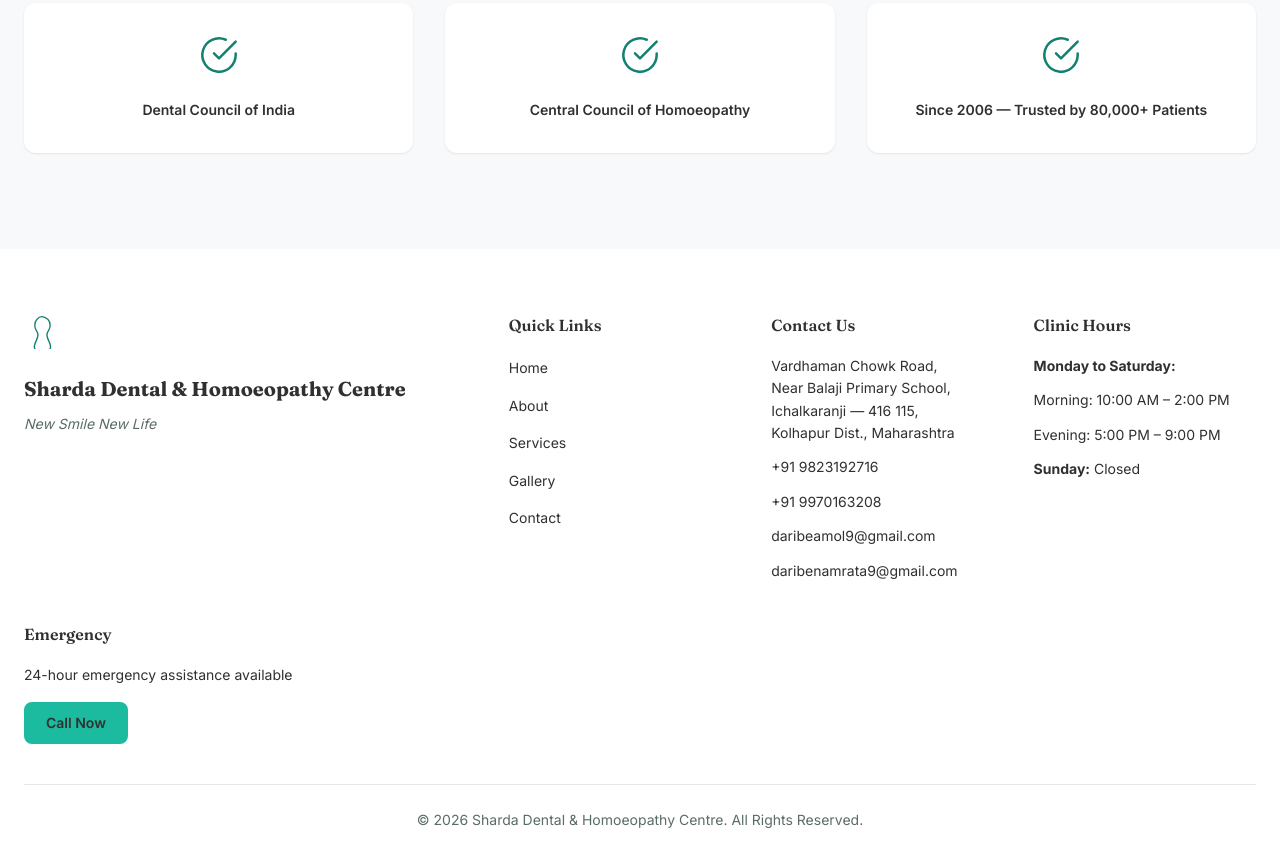
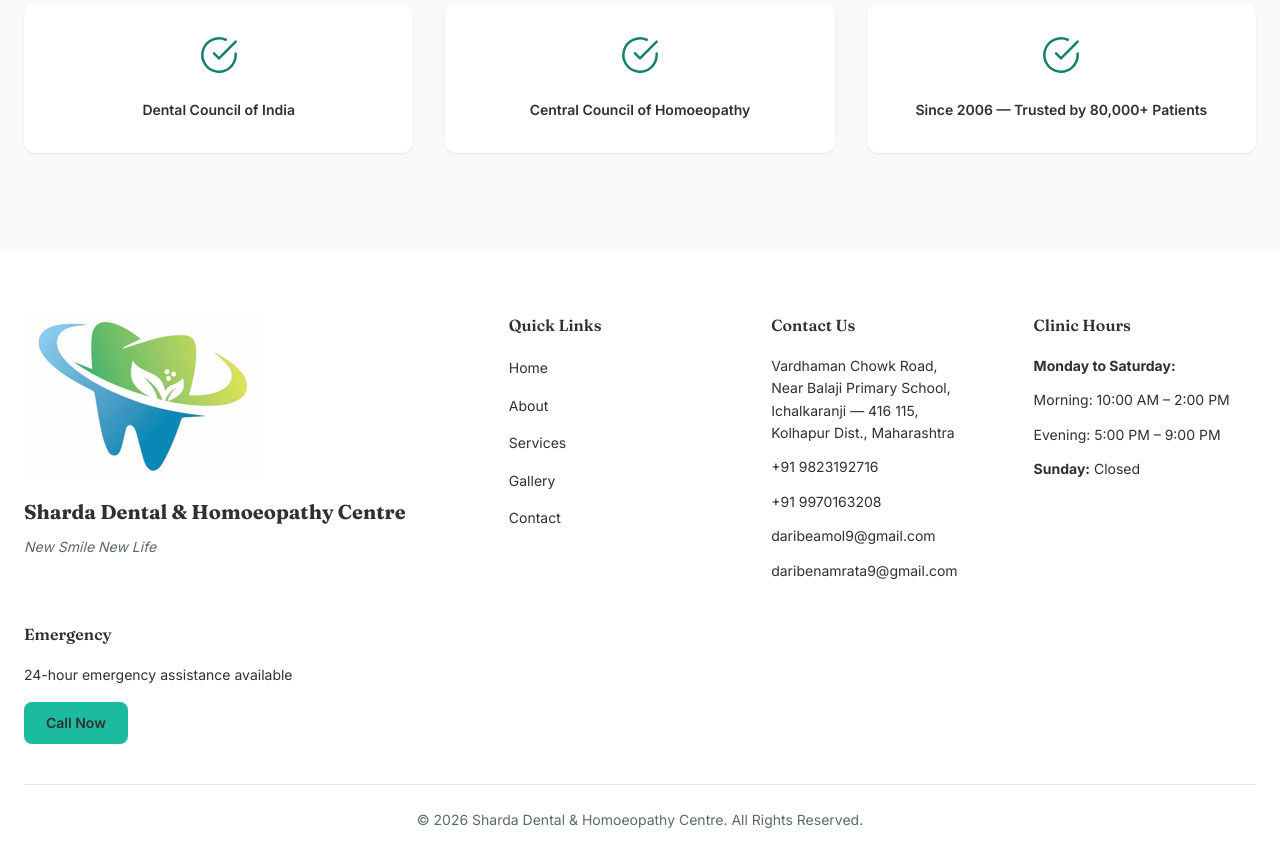
Before and after one commit to aadityanilajagi00918/mama-website-4.0, a plain HTML site: page index.html in a window 1280 px wide. Shown: the part 9771-10635 px from the top of the page. Drawn offline with Linux system fonts and the light colour scheme.

Commit message:
Update index.html

```diff
--- a/index.html
+++ b/index.html
@@ -519,9 +519,8 @@
     <div class="container">
       <div class="footer__grid">
         <div class="footer__brand">
-          <svg class="footer__logo" viewBox="0 0 40 40" width="36" height="36" fill="none" stroke="currentColor" stroke-width="1.5" stroke-linecap="round" stroke-linejoin="round">
-            <path d="M20 4c-2 0-4 1-5.5 3C13 8.5 12 11 12 14c0 2 .5 3.5 1.5 5 1 1.5 2 3 2 5.5 0 2.5-1 4.5-2 6.5-1 2-2 4-2 6.5 0 1.5.5 2.5 1.5 3.5s2.5 1.5 4 1.5h7c1.5 0 3-.5 4-1.5s1.5-2 1.5-3.5c0-2.5-1-4.5-2-6.5-1-2-2-4-2-6.5 0-2.5 1-4 2-5.5s1.5-3 1.5-5c0-3-1-5.5-2.5-7C24 5 22 4 20 4z"/>
-          </svg>
+          <img class="footer__logo" src="logo.jpg" alt="Sharda Dental Logo">
+
           <p class="footer__name">Sharda Dental &amp; Homoeopathy Centre</p>
           <p class="footer__tagline">New Smile New Life</p>
         </div>
```
